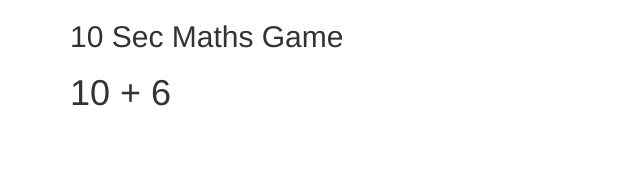
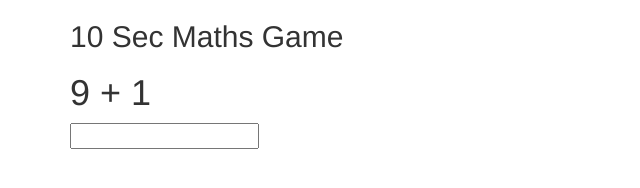
Before and after one commit to AtomicCow87/10secondmath, a plain HTML site: page index.html in a window 1280 px wide. Shown: the whole page, without its empty margins (0-640 px from the left). Drawn offline with nearby package versions, Linux system fonts and the light colour scheme.

Commit message:
answer input and check

```diff
--- a/index.html
+++ b/index.html
@@ -17,6 +17,8 @@
           <h2>10 Sec Maths Game</h2>
           <h1 id="equation"></h1>
 
+          <input id="user-input" type="number" />
+
         </div>
       </div>
     </div>
--- a/index.js
+++ b/index.js
@@ -16,4 +16,29 @@ $(document).ready(function(){
 
   currentQuestion = questionGenerator();
   $('#equation').text(currentQuestion.equation);
+
+  var checkAnswer = function (userInput, answer) {
+    console.log(userInput === answer);
+  }
+
+  $('#user-input').on('keyup', function () {
+    checkAnswer(Number($(this).val()), currentQuestion.answer);
+  });
+
+  var renderNewQuestion = function () {
+    currentQuestion = questionGenerator();
+    $('#equation').text(currentQuestion.equation);
+  }
+
+  var checkAnswer = function (userInput, answer) {
+    if(userInput === answer) {
+      renderNewQuestion();
+    }
+  }
+
+  $('#user-input').on('keyup', function () {
+    checkAnswer(Number($(this).val()), currentQuestion.answer);
+  });
+
+  renderNewQuestion();
 });
```
